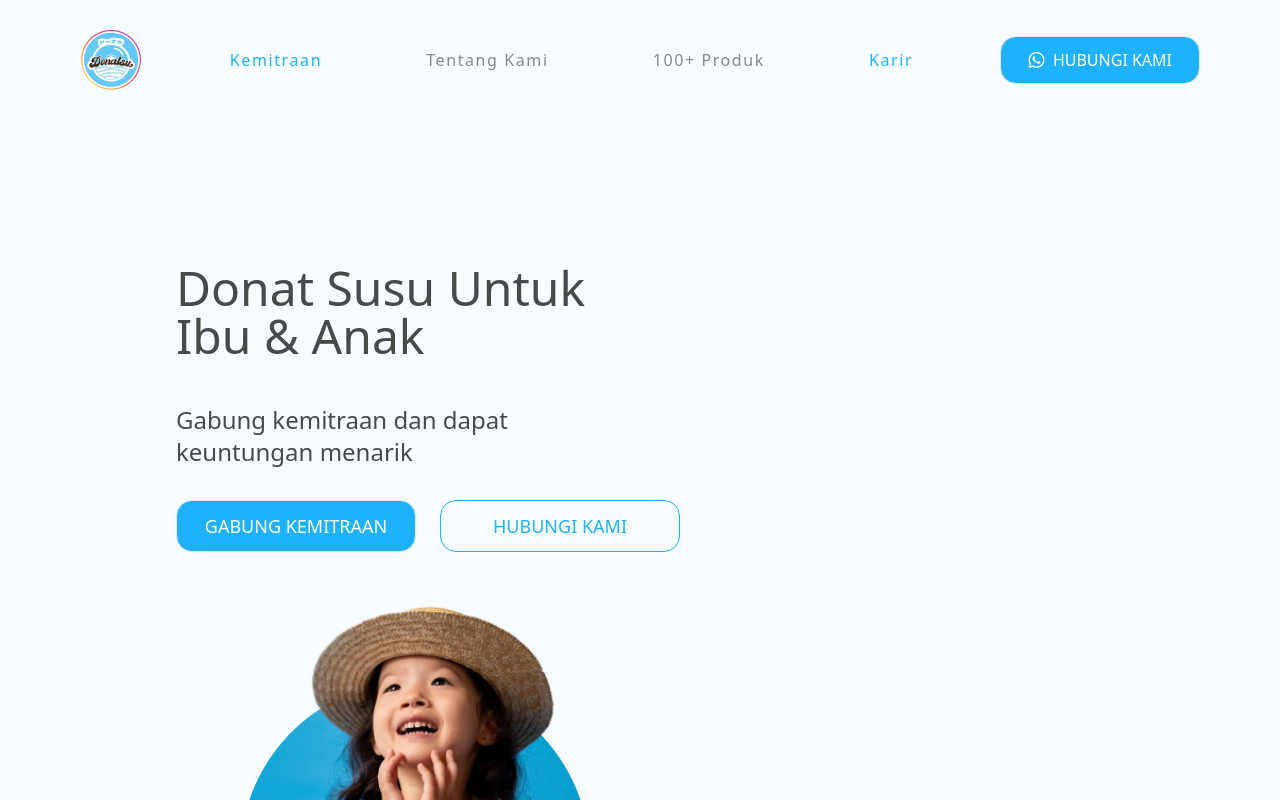
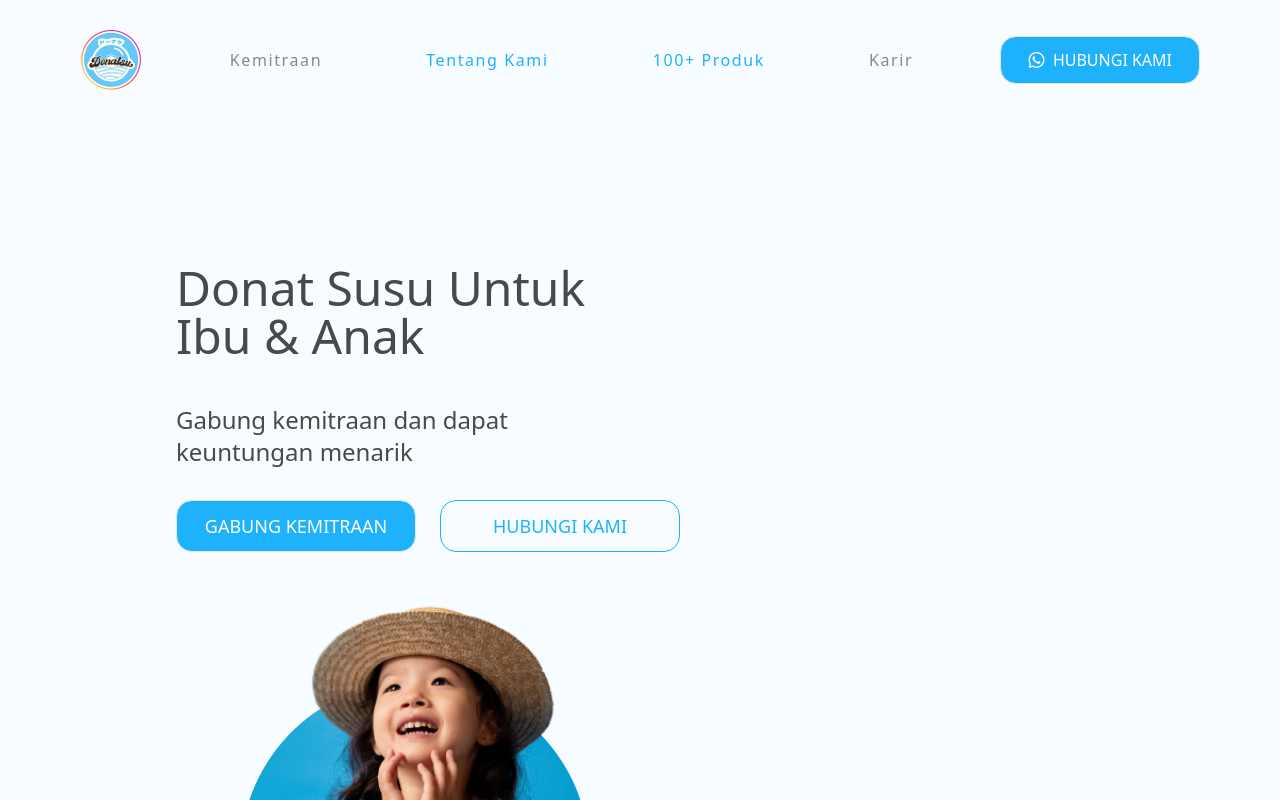
Before and after one commit to adityailhamss/donatsu, a React (Create React App) app: page / in a window 1280 px wide. Shown: the top 800 px of the page. Built offline with nearby package versions, Linux system fonts and the light colour scheme.

Commit message:
FixNavbar

```diff
--- a/package.json
+++ b/package.json
@@ -9,13 +9,9 @@
     "react": "^18.2.0",
     "react-dom": "^18.2.0",
     "react-router-dom": "^6.4.2",
-<<<<<<< HEAD
-    "react-scripts": "5.0.1",
+    "react-scripts": "^5.0.1",
     "react-slick": "^0.29.0",
     "slick-carousel": "^1.8.1",
-=======
-    "react-scripts": "^5.0.1",
->>>>>>> 8d35e6d83fe25740b29c7fe8fa407d12d15ef5bc
     "web-vitals": "^2.1.4"
   },
   "scripts": {
--- a/src/component/Navbar.js
+++ b/src/component/Navbar.js
@@ -22,7 +22,7 @@ function Navbar() {
                     to={"/kemitraan"}
                     className="py-6 px-6 tracking-widest"
                     style={(isActive) => ({
-                        color: isActive.isActive ? "#878889" : "#1FB2FC",
+                        color: isActive.isActive ? "#1FB2FC" : "#878889",
                       })}
                       end
                     >
@@ -34,7 +34,7 @@ function Navbar() {
                     to={"/"}
                     className="py-6 px-6 tracking-widest"
                     style={(isActive) => ({
-                        color: isActive.isActive ? "#878889" : "#1FB2FC",
+                        color: isActive.isActive ? "#1FB2FC" : "#878889",
                       })}
                       end
                     >
@@ -46,7 +46,7 @@ function Navbar() {
                     to={"/"}
                     className="py-6 px-6 tracking-widest"
                     style={(isActive) => ({
-                        color: isActive.isActive ? "#878889" : "#1FB2FC",
+                        color: isActive.isActive ? "#1FB2FC" : "#878889",
                       })}
                       end
                     >
@@ -58,7 +58,7 @@ function Navbar() {
                     to={"/karir"}
                     className="py-6 px-6 tracking-widest"
                     style={(isActive) => ({
-                        color: isActive.isActive ? "#878889" : "#1FB2FC",
+                        color: isActive.isActive ? "#1FB2FC" : "#878889",
                       })}
                       end
                     >
@@ -85,7 +85,7 @@ function Navbar() {
                     to={"/kemitraan"}
                     className="py-6 px-6 tracking-widest"
                     style={(isActive) => ({
-                        color: isActive.isActive ? "#878889" : "#1FB2FC",
+                        color: isActive.isActive ? "#1FB2FC" : "#878889",
                       })}
                       end
                     >
@@ -97,7 +97,7 @@ function Navbar() {
                     to={"/"}
                     className="py-6 px-6 tracking-widest"
                     style={(isActive) => ({
-                        color: isActive.isActive ? "#878889" : "#1FB2FC",
+                        color: isActive.isActive ? "#1FB2FC" : "#878889",
                       })}
                       end
                     >
@@ -109,7 +109,7 @@ function Navbar() {
                     to={"/"}
                     className="py-6 px-6 tracking-widest"
                     style={(isActive) => ({
-                        color: isActive.isActive ? "#878889" : "#1FB2FC",
+                        color: isActive.isActive ? "#1FB2FC" : "#878889",
                       })}
                       end
                     >
@@ -121,7 +121,7 @@ function Navbar() {
                     to={"/karir"}
                     className="py-6 px-6 tracking-widest"
                     style={(isActive) => ({
-                        color: isActive.isActive ? "#878889" : "#1FB2FC",
+                        color: isActive.isActive ? "#1FB2FC" : "#878889",
                       })}
                       end
                     >
@@ -129,7 +129,7 @@ function Navbar() {
                 </NavLink>
             </li>
           </ul>
-        <button className='flex flex-row justify-center items-center gap-2 bg-[#1FB2FC] border rounded-2xl w-[200px] h-[48px]'>
+        <button className='flex flex-row justify-center items-center gap-2 bg-[#1FB2FC] border rounded-2xl w-[150px] lg:w-[200px] h-[48px]'>
             <img src={Wa}/>
             <p className='font-normal text-base text-[#FFFFFF]'>HUBUNGI KAMI</p>
         </button>
```
Also changed, not shown: 1 other file (tests, documents, lock files or other folders).
